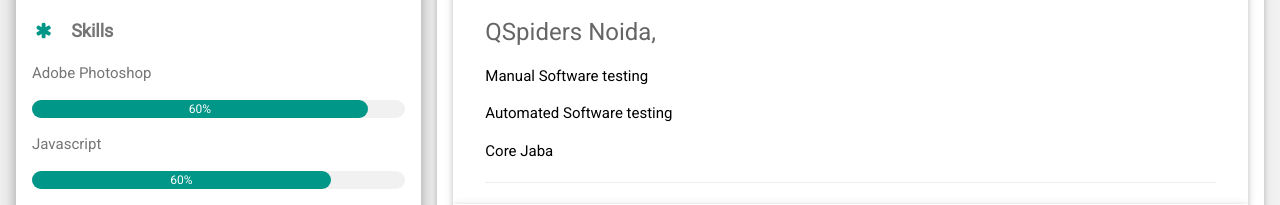
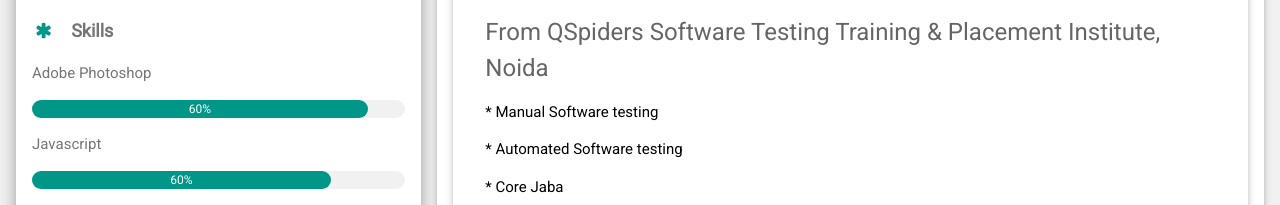
Before and after one commit to Deepkam/deepak_portfolio, a plain HTML site: page index.html in a window 1280 px wide. Shown: the part 595-800 px from the top of the page. Drawn offline with nearby package versions, Linux system fonts and the light colour scheme.

Commit message:
Update index.html

```diff
--- a/index.html
+++ b/index.html
@@ -105,10 +105,10 @@ html,body,h1,h2,h3,h4,h5,h6 {font-family: "Roboto", sans-serif}
 	     <div class="w3-container w3-card w3-white">
         <h2 class="w3-text-grey w3-padding-16"><i class="fa fa-certificate fa-fw w3-margin-right w3-xxlarge w3-text-teal"></i>Specializations</h2>
         <div class="w3-container">
-          <h3 class="w3-opacity"> QSpiders Noida,</h3>
-                   <p>Manual Software testing</p>
-		   <p>Automated Software testing</p>
-		<p>Core Jaba</p>
+          <h3 class="w3-opacity">From QSpiders Software Testing Training & Placement Institute, Noida</h3>
+                   <p>* Manual Software testing</p>
+		   <p>* Automated Software testing</p>
+		   <p>* Core Jaba</p>
           <hr>
         </div>
       </div>
```
